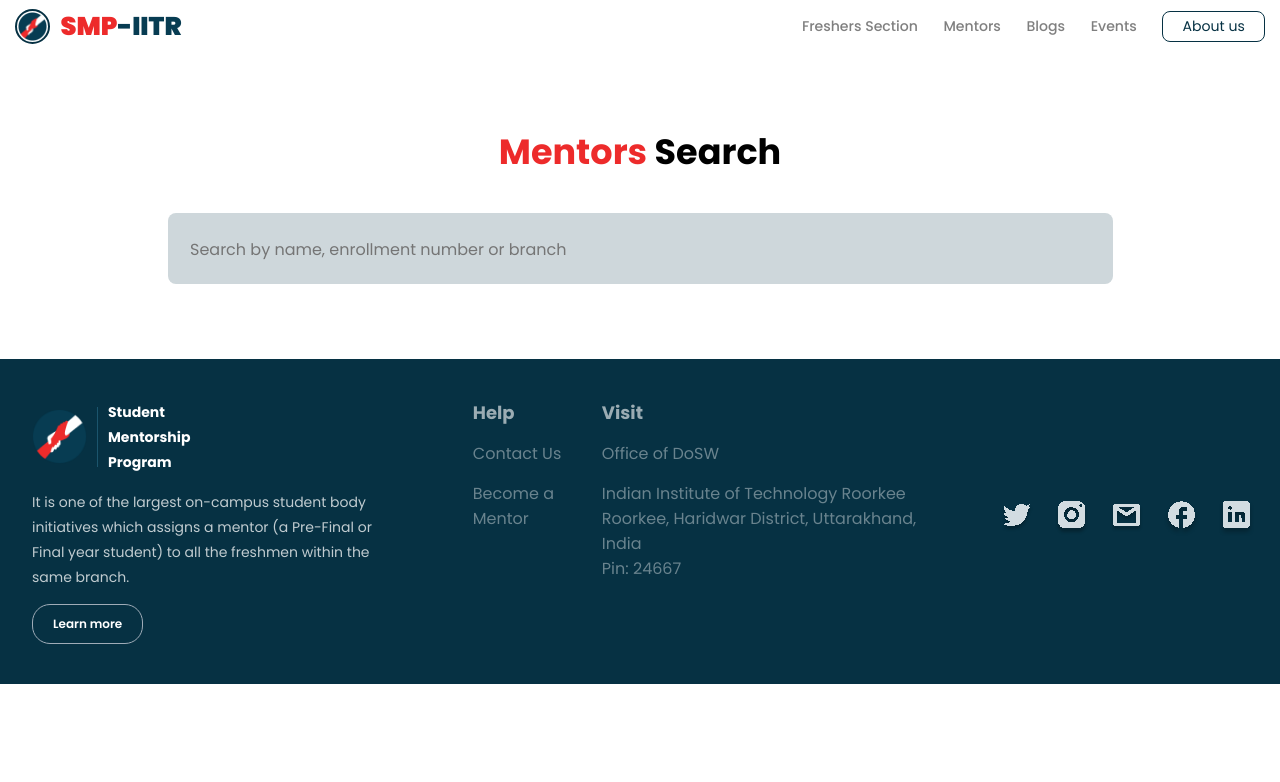
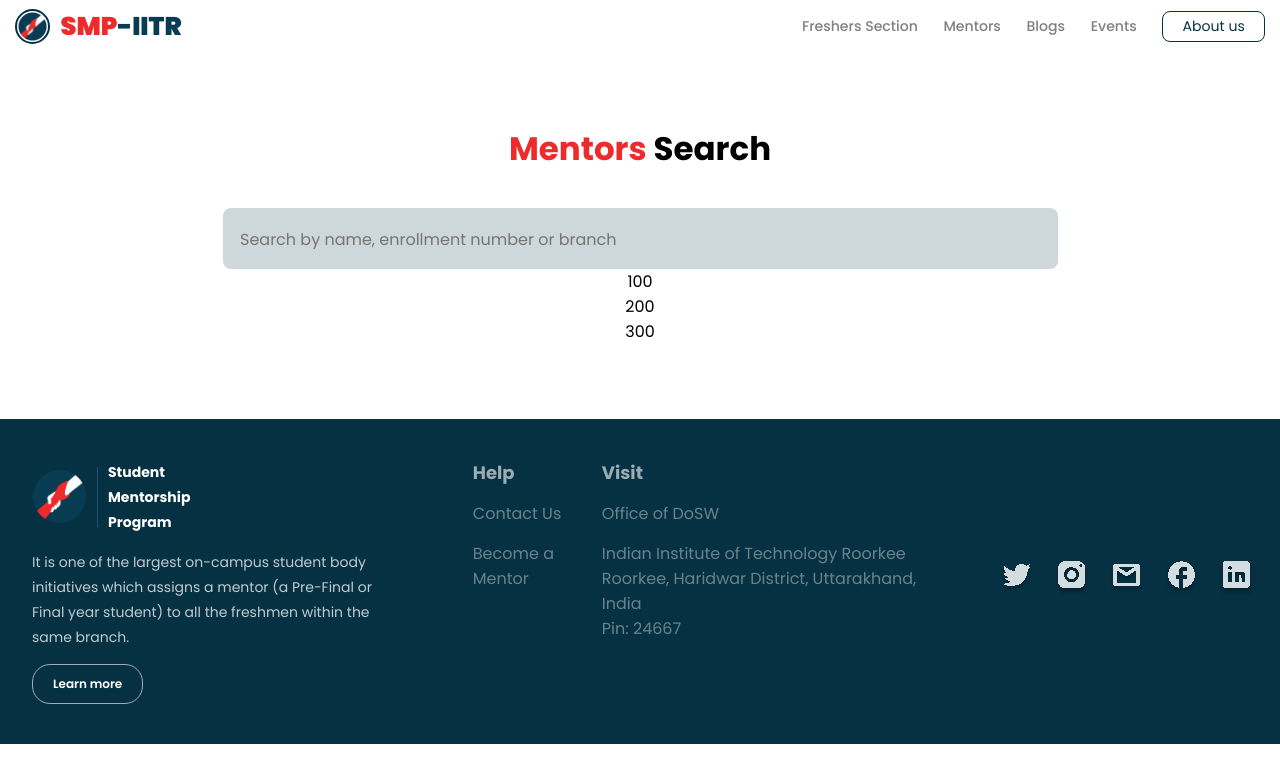
Before and after one commit to Student-Mentorship-Programme/smp-main, a Next.js app: page /mentors in a window 1280 px wide. Shown: the top 782 px of the page. Built offline with nearby package versions, Linux system fonts and the light colour scheme.

Commit message:
Carousel Speed Fix

```diff
--- a/src/_components/pages/Home/Card/MentorCards/Card.jsx
+++ b/src/_components/pages/Home/Card/MentorCards/Card.jsx
@@ -36,12 +36,12 @@ const CustomCard = () => {
     const settings = {
         dots: false,
         infinite: true,
-        speed: 800,
+        speed: 1000,
         slidesToShow: 1,
         slidesToScroll: 1,
         autoplay: true,
         autoplaySpeed: 3000,
-        pauseOnHover: true,
+        pauseOnHover: false,
         arrows: true,
         responsive: [
             {
--- a/src/_components/pages/Mentor/Mentor.jsx
+++ b/src/_components/pages/Mentor/Mentor.jsx
@@ -1,8 +1,57 @@
-import React from 'react'
-import styles from './Mentor.module.css'
+"use client";
+import React, { useState, useEffect } from "react";
+import styles from "./Mentor.module.css";
 
 const Index = () => {
-    const text = "Search by name, enrollment number or branch"
+    const text = "Search by name, enrollment number or branch";
+    const [count1, setCount1] = useState(0);
+    const [count2, setCount2] = useState(0);
+    const [count3, setCount3] = useState(0);
+
+    useEffect(() => {
+        const targetCount1 = 100; // Set your target count for number 1 here
+        const targetCount2 = 200; // Set your target count for number 2 here
+        const targetCount3 = 300; // Set your target count for number 3 here
+
+        const duration = 3000; // Duration in milliseconds
+
+        // Calculate steps for each number
+        const step1 = Math.ceil(targetCount1 / (duration / 100));
+        const step2 = Math.ceil(targetCount2 / (duration / 100));
+        const step3 = Math.ceil(targetCount3 / (duration / 100));
+
+        // Interval for number 1
+        const interval1 = setInterval(() => {
+            setCount1((prevCount) => {
+                const nextCount = prevCount + step1;
+                return nextCount >= targetCount1 ? targetCount1 : nextCount;
+            });
+        }, 100);
+
+        // Interval for number 2
+        const interval2 = setInterval(() => {
+            setCount2((prevCount) => {
+                const nextCount = prevCount + step2;
+                return nextCount >= targetCount2 ? targetCount2 : nextCount;
+            });
+        }, 100);
+
+        // Interval for number 3
+        const interval3 = setInterval(() => {
+            setCount3((prevCount) => {
+                const nextCount = prevCount + step3;
+                return nextCount >= targetCount3 ? targetCount3 : nextCount;
+            });
+        }, 100);
+
+        // Clear intervals
+        return () => {
+            clearInterval(interval1);
+            clearInterval(interval2);
+            clearInterval(interval3);
+        };
+    }, []);
+
     return (
         <div className={styles.mentor_page_main}>
             <div className={styles.mentor_page_main_content}>
@@ -10,11 +59,14 @@ const Index = () => {
                     <span>Mentors</span>&nbsp;Search
                 </div>
                 <div className={styles.mentor_page_main_filter}>
-                    <input type="text" placeholder={text}/>
+                    <input type="text" placeholder={text} />
                 </div>
+                <div>{count1}</div>
+                <div>{count2}</div>
+                <div>{count3}</div>
             </div>
         </div>
-    )
-}
+    );
+};
 
-export default Index
+export default Index;
--- a/src/_components/pages/Mentor/Mentor.module.css
+++ b/src/_components/pages/Mentor/Mentor.module.css
@@ -14,7 +14,7 @@
 
 .mentor_page_main_heading {
     margin: 50px 0 35px 0;
-    font-size: 35px;
+    font-size: 32.5px;
     font-weight: 700;
 }
 
@@ -31,12 +31,17 @@
 
 .mentor_page_main_filter input {
     width: 100%;
-    max-width: 900px;
-    padding: 22.5px;
+    max-width: 800px;
+    padding: 17.5px;
     border: none;
     border-radius: 8px;
-    background-color:#ced7db;
+    background-color: #ced7db;
     font-size: 17.5px;
+}
+
+.mentor_page_main_filter input:focus {
+    outline: none;
+    border: none;
 }
 
 .mentor_page_main_filter input::placeholder {
```
